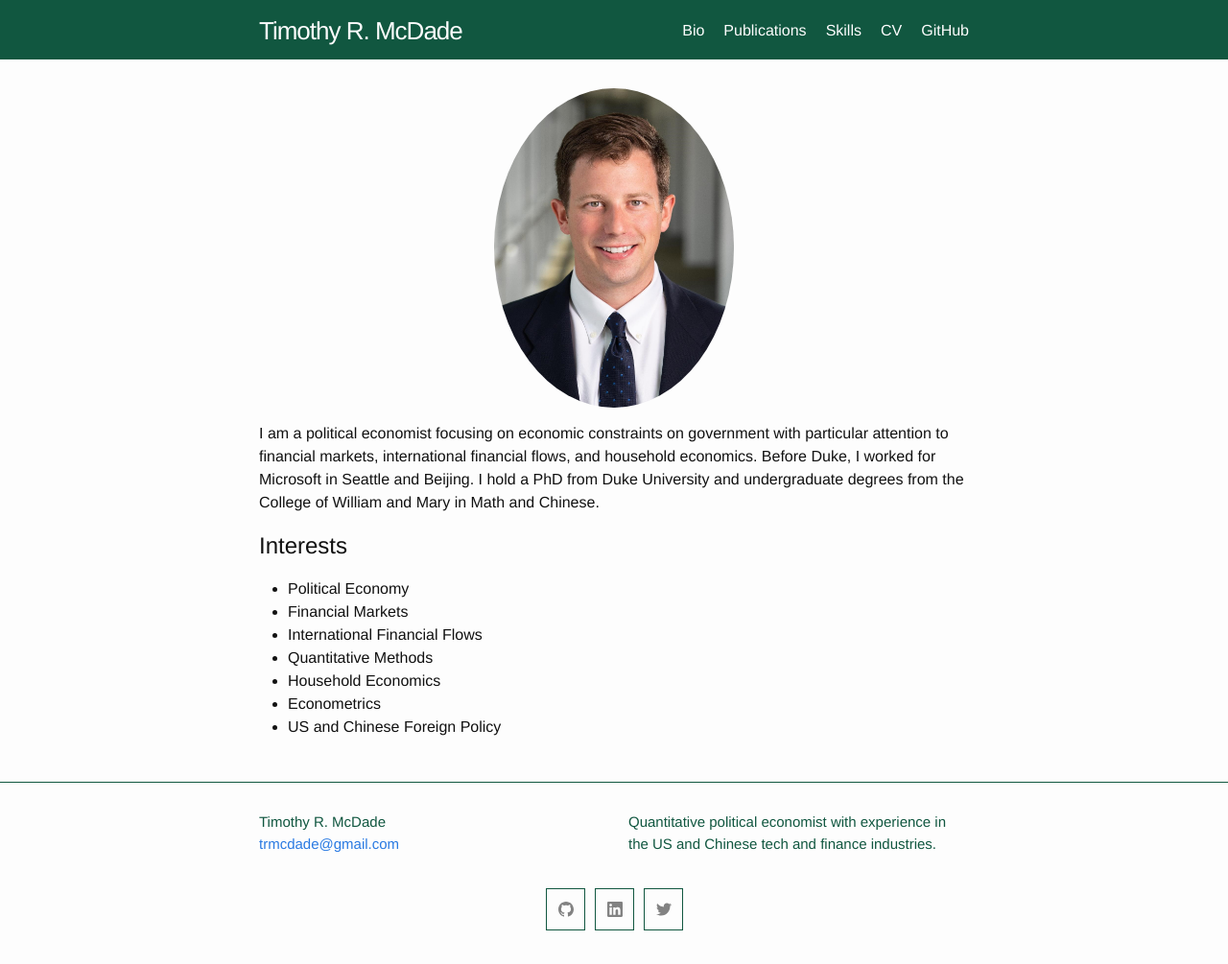
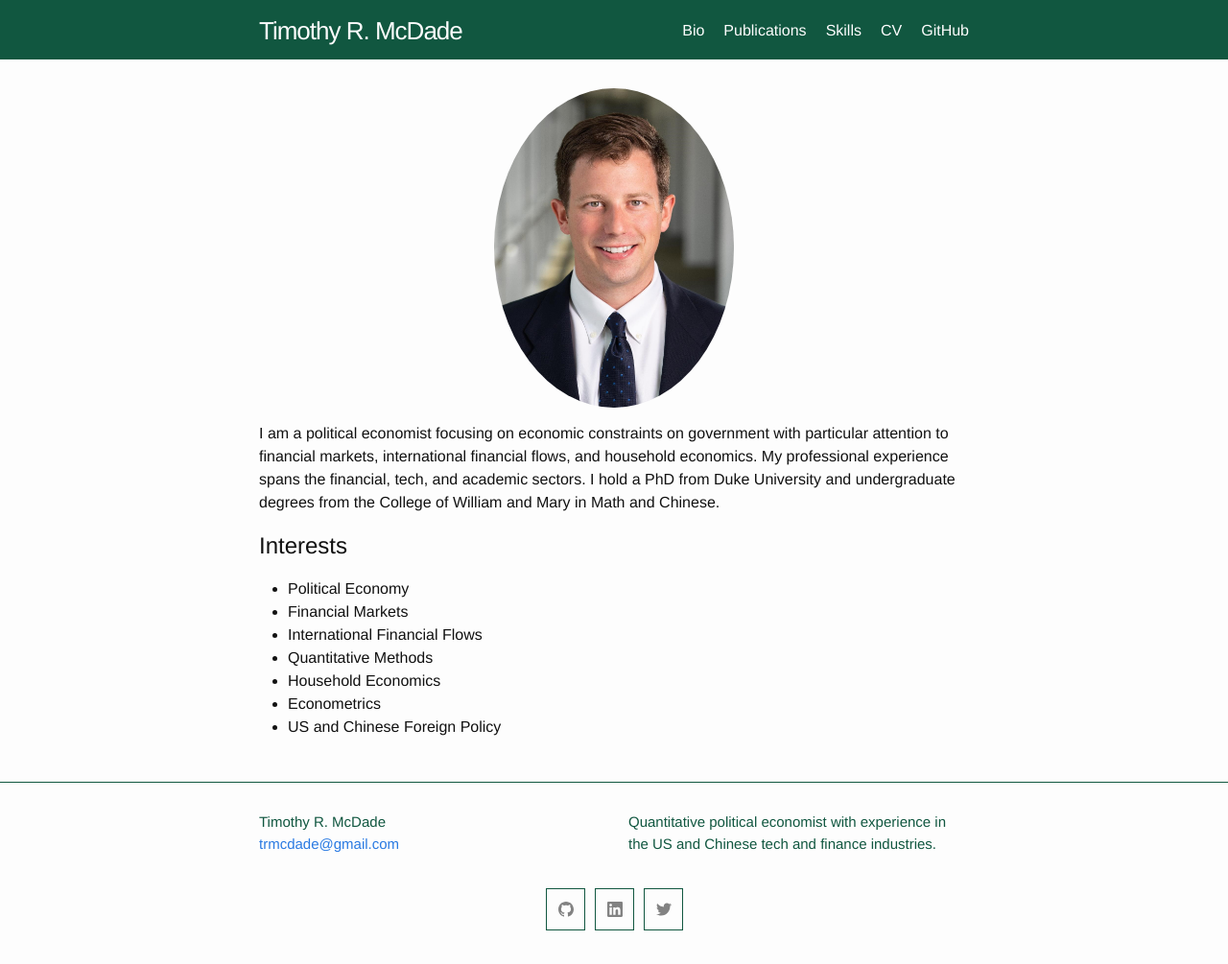
Before and after one commit to trmcdade/trmcdade.github.io, a Jekyll site: the page built from index.md, in a window 1280 px wide. Shown: the whole page at 96% size. Built offline with Jekyll 4.4.1, drawn with Linux system fonts in a browser that asks for light colours.

Commit message:
Update index.md

```diff
--- a/index.md
+++ b/index.md
@@ -6,7 +6,7 @@ layout: home
   <a href="url"><img src= "/assets/images/portrait_web.jpg" width="250" style="border-radius:50%"></a>
 </p>
 
-I am a political economist focusing on economic constraints on government with particular attention to financial markets, international financial flows, and household economics. Before Duke, I worked for Microsoft in Seattle and Beijing. I hold a PhD from Duke University and undergraduate degrees from the College of William and Mary in Math and Chinese.
+I am a political economist focusing on economic constraints on government with particular attention to financial markets, international financial flows, and household economics. My professional experience spans the financial, tech, and academic sectors. I hold a PhD from Duke University and undergraduate degrees from the College of William and Mary in Math and Chinese.
 
 ## Interests
 - Political Economy
```
